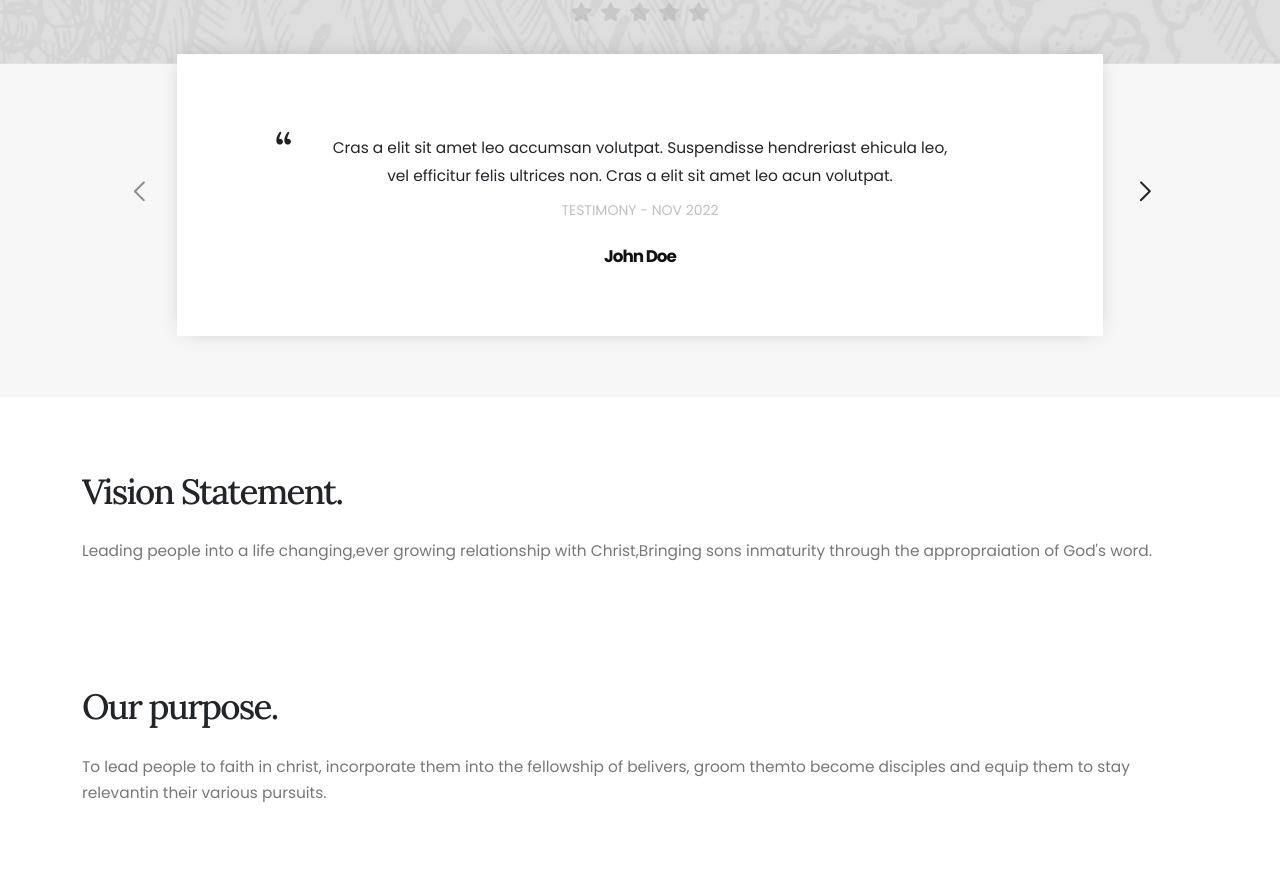
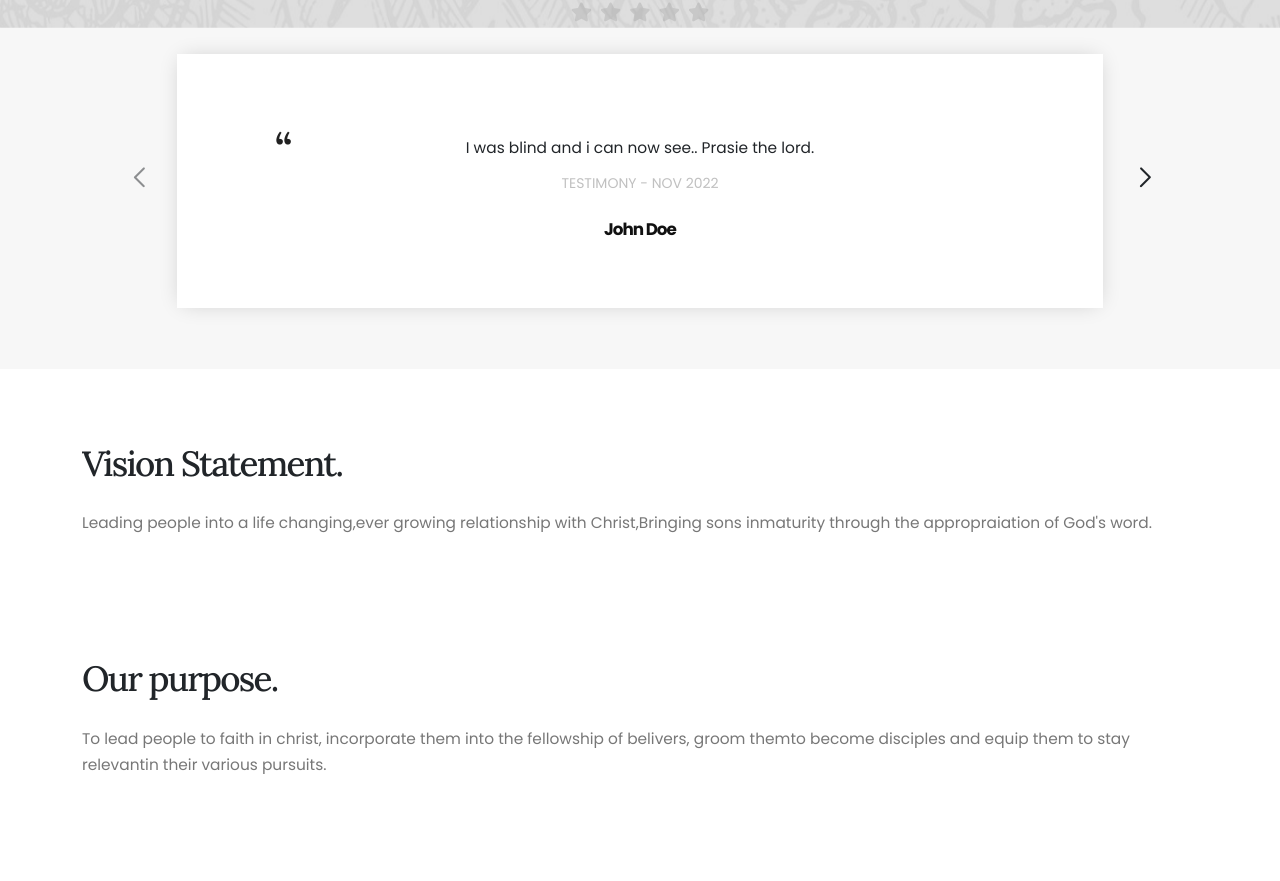
Before and after one commit to Alphadude/bwc-2, a plain HTML site: page about.html in a window 1280 px wide. Shown: the part 1573-2454 px from the top of the page. Drawn offline with Linux system fonts and the light colour scheme; some packages are replaced by stand-ins of ours.

Commit message:
updare errors

```diff
--- a/about.html
+++ b/about.html
@@ -257,7 +257,7 @@
 									<div class="py-3 py-lg-5 px-lg-5">
 										<div class="custom-testimonial-style-1 testimonial testimonial-style-2 testimonial-with-quotes testimonial-remove-right-quote px-0 px-md-4 mx-xl-3 my-3">
 											<blockquote class="pt-3 pb-2 px-0 px-md-3">
-												<p class="text-color-dark text-3-5 line-height-8 alternative-font-4 mb-0">Cras a elit sit amet leo accumsan volutpat. Suspendisse hendreriast ehicula leo, vel efficitur felis ultrices non. Cras a elit sit amet leo acun volutpat. </p>
+												<p class="text-color-dark text-3-5 line-height-8 alternative-font-4 mb-0">I was blind and i can now see.. Prasie the lord. </p>
 											</blockquote>
 											<p class="text-color-grey opacity-6">TESTIMONY - NOV 2022</p>
 											<div class="testimonial-author">
@@ -269,7 +269,7 @@
 										<div class="custom-testimonial-style-1 testimonial testimonial-style-2 testimonial-with-quotes testimonial-remove-right-quote px-0 px-md-4 mx-xl-3 my-3">
 
 											<blockquote class="pt-3 pb-2 px-0 px-md-3">
-												<p class="text-color-dark text-3-5 line-height-8 alternative-font-4 mb-0">Cras a elit sit amet leo accumsan volutpat. Suspendisse hendreriast ehicula leo, vel efficitur felis ultrices non. Cras a elit sit amet leo acun volutpat. </p>
+												<p class="text-color-dark text-3-5 line-height-8 alternative-font-4 mb-0">I was blind and i can now see.. Prasie the lord. </p>
 											</blockquote>
 											<p class="text-color-grey opacity-6">TESTIMONY - JUN 2023</p>
 											<div class="testimonial-author">
```
Also changed, not shown: contact.html (+2 -2 lines).
